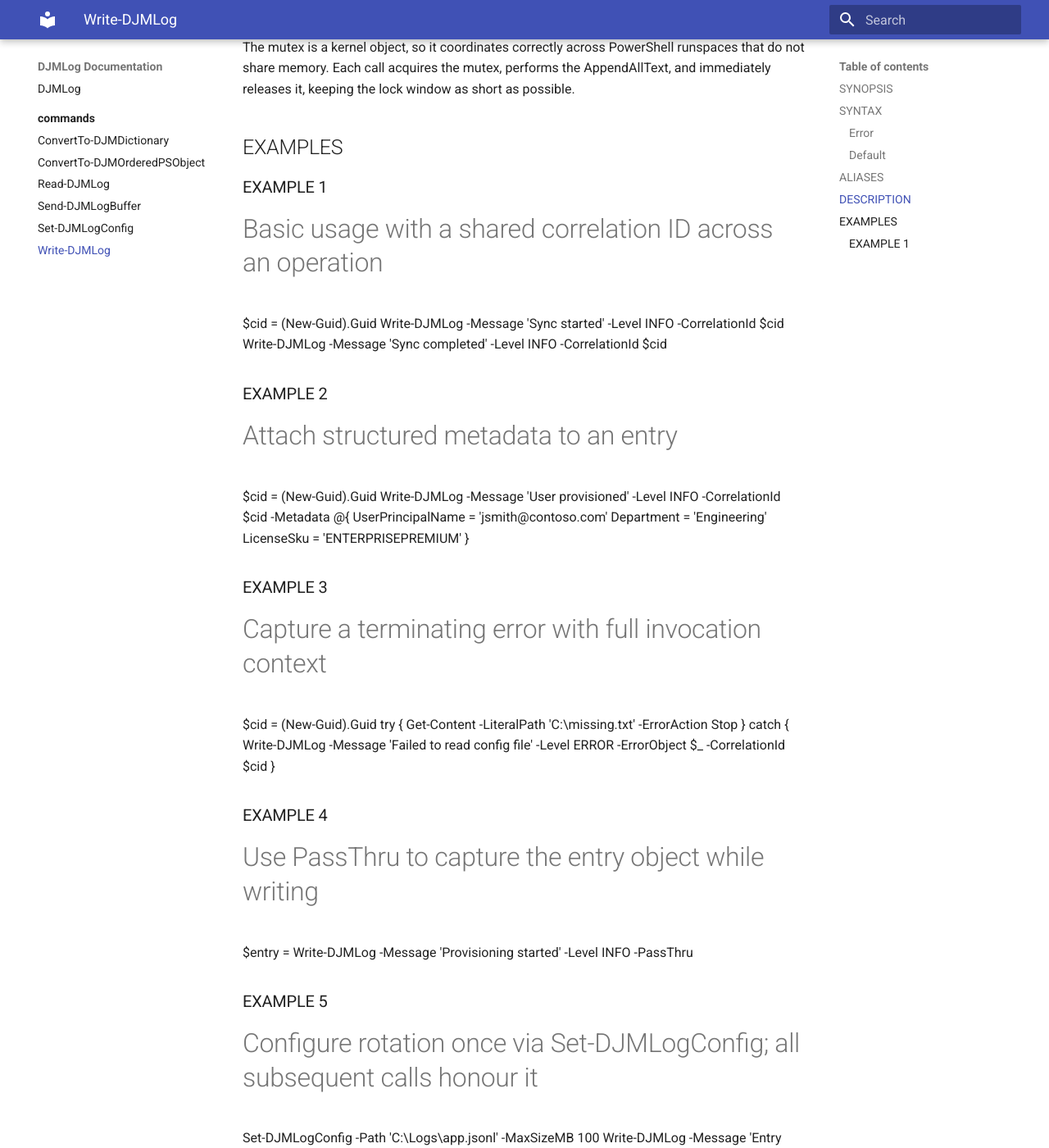
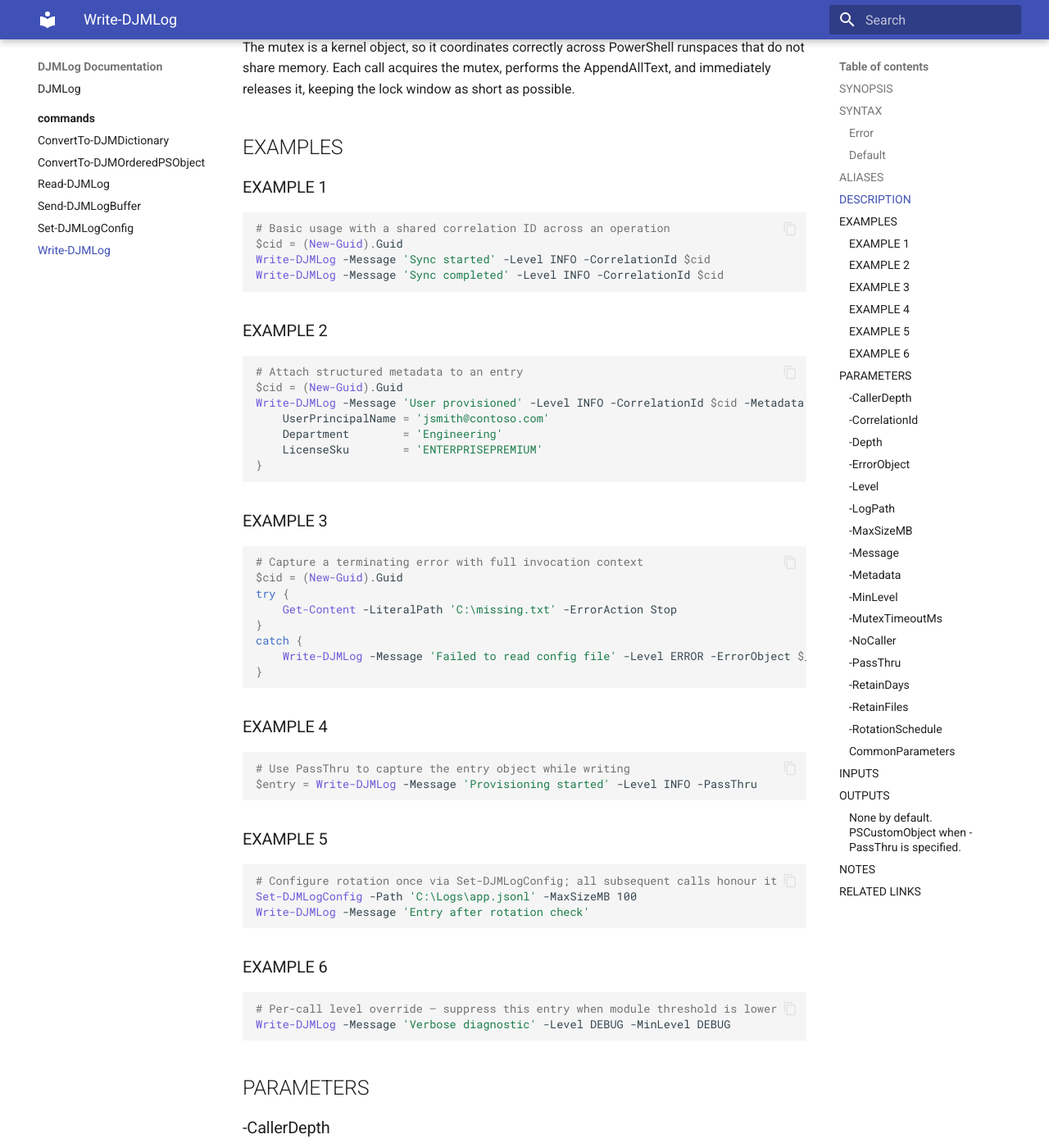
Before and after one commit to chaospheremk/DJMLog, an MkDocs documentation site: the page built from docs/commands/Write-DJMLog.md, in a window 1280 px wide and 1400 px high, scrolled down 2021 px. Shown: the whole window at 82% size. Built offline with MkDocs 1.6.1 and Material for MkDocs 9.7.7, drawn with Linux system fonts in a browser that asks for light colours; some of the changed text lies outside the part shown.

````diff
--- a/docs/commands/Write-DJMLog.md
+++ b/docs/commands/Write-DJMLog.md
@@ -38,8 +38,7 @@ Write-DJMLog -Message <string> [-Level <string>] [-CorrelationId <string>] [-Log
 
 ## ALIASES
 
-This cmdlet has the following aliases,
-  {{Insert list of aliases}}
+None.
 
 ## DESCRIPTION
 
@@ -126,13 +125,16 @@ Each
 
 ### EXAMPLE 1
 
+```powershell
 # Basic usage with a shared correlation ID across an operation
 $cid = (New-Guid).Guid
 Write-DJMLog -Message 'Sync started' -Level INFO -CorrelationId $cid
 Write-DJMLog -Message 'Sync completed' -Level INFO -CorrelationId $cid
+```
 
 ### EXAMPLE 2
 
+```powershell
 # Attach structured metadata to an entry
 $cid = (New-Guid).Guid
 Write-DJMLog -Message 'User provisioned' -Level INFO -CorrelationId $cid -Metadata @{
@@ -140,9 +142,11 @@ Write-DJMLog -Message 'User provisioned' -Level INFO -CorrelationId $cid -Metada
     Department        = 'Engineering'
     LicenseSku        = 'ENTERPRISEPREMIUM'
 }
+```
 
 ### EXAMPLE 3
 
+```powershell
 # Capture a terminating error with full invocation context
 $cid = (New-Guid).Guid
 try {
@@ -151,22 +155,29 @@ try {
 catch {
     Write-DJMLog -Message 'Failed to read config file' -Level ERROR -ErrorObject $_ -CorrelationId $cid
 }
+```
 
 ### EXAMPLE 4
 
+```powershell
 # Use PassThru to capture the entry object while writing
 $entry = Write-DJMLog -Message 'Provisioning started' -Level INFO -PassThru
+```
 
 ### EXAMPLE 5
 
+```powershell
 # Configure rotation once via Set-DJMLogConfig; all subsequent calls honour it
 Set-DJMLogConfig -Path 'C:\Logs\app.jsonl' -MaxSizeMB 100
 Write-DJMLog -Message 'Entry after rotation check'
+```
 
 ### EXAMPLE 6
 
+```powershell
 # Per-call level override — suppress this entry when module threshold is lower
 Write-DJMLog -Message 'Verbose diagnostic' -Level DEBUG -MinLevel DEBUG
+```
 
 ## PARAMETERS
 
@@ -668,6 +679,8 @@ This cmdlet supports the common parameters: -Debug, -ErrorAction, -ErrorVariable
 
 ## INPUTS
 
+None. This cmdlet does not accept pipeline input.
+
 ## OUTPUTS
 
 ### None by default. PSCustomObject when -PassThru is specified.
````
Also changed, not shown: docs/commands/ConvertTo-DJMDictionary.md (+5 -2 lines), docs/commands/ConvertTo-DJMOrderedPSObject.md (+5 -2 lines), docs/commands/Read-DJMLog.md (+17 -2 lines), docs/commands/Send-DJMLogBuffer.md (+7 -2 lines), docs/commands/Set-DJMLogConfig.md (+17 -2 lines).
